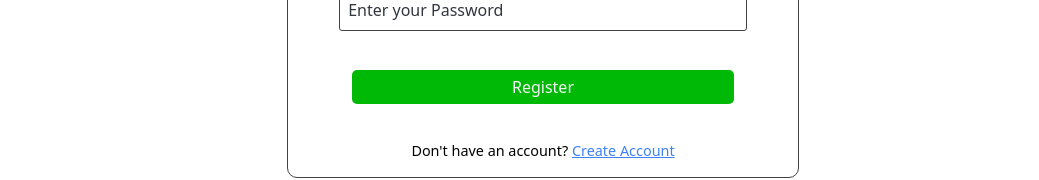
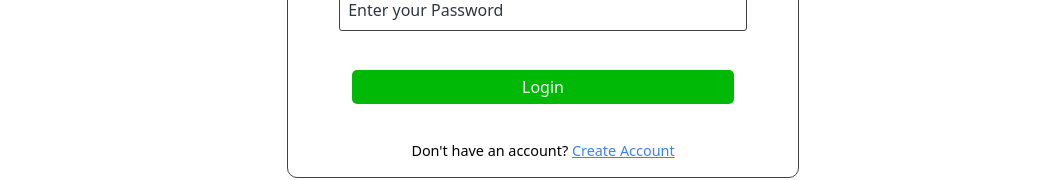
Before and after one commit to arhammunir1104/contact-book, a React (Vite) app: page /login in a window 1280 px wide. Shown: the part 308-488 px from the top of the page, without its empty margins (97-1136 px from the left). Built offline with nearby package versions, Linux system fonts and the light colour scheme.

Commit message:
Solving Login button

```diff
--- a/src/Pages/Login.jsx
+++ b/src/Pages/Login.jsx
@@ -99,7 +99,7 @@ function Login() {
                     <input type="password" name='password' value={userInput.password} onChange={handleInput} id='password'  className='bordr-2 border-black rounded-[3px] my-[3px]  outline-none placeholder:text-custom_grey px-[2%] py-[2%]' placeholder='Enter your Password' style={border_input} />
                 </label>
 
-                <button type='submit' className='mx-[5vw] my-[7%] rounded-[5px] text-custom_white bg-custom_dark_green duration-[.4s] ease-in-out hover:bg-custom_green shadow-custom_dark py-[1%]'>Register</button>
+                <button type='submit' className='mx-[5vw] my-[7%] rounded-[5px] text-custom_white bg-custom_dark_green duration-[.4s] ease-in-out hover:bg-custom_green shadow-custom_dark py-[1%]'>Login</button>
             </form>
 
             <div>
```
